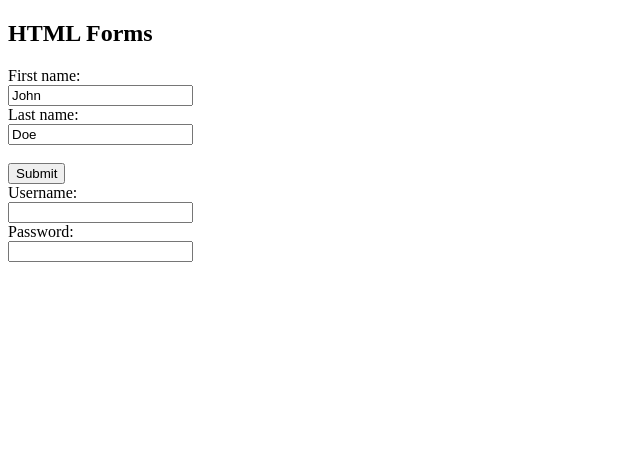
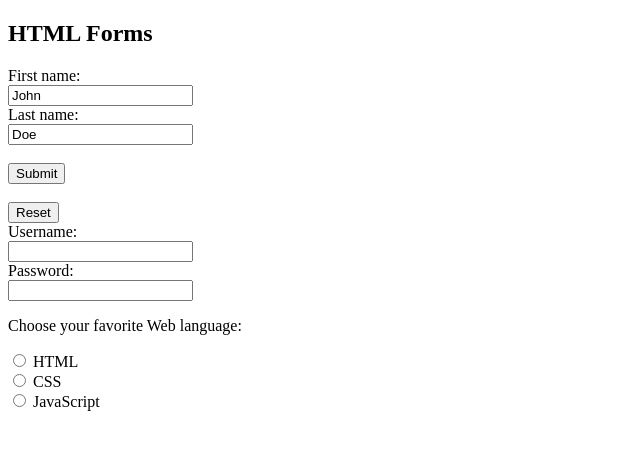
Before and after one commit to EgitaRizga/DialogsAB_JS, a plain HTML site: page 03_nodarbiba/index.html in a window 1280 px wide. Shown: the whole page, without its empty margins (0-640 px from the left). Drawn offline with Linux system fonts and the light colour scheme.

Commit message:
add_radio

```diff
--- a/03_nodarbiba/index.html
+++ b/03_nodarbiba/index.html
@@ -9,7 +9,8 @@
   <input type="text" id="fname" name="fname" value="John"><br>
   <label for="lname">Last name:</label><br>
   <input type="text" id="lname" name="lname" value="Doe"><br><br>
-  <input type="submit" value="Submit">
+  <input type="submit" value="Submit"><br><br>
+  <input type="reset">
 </form>
 
 <form action="/action_page.php">
@@ -18,7 +19,16 @@
     <label for="pwd">Password:</label><br>
     <input type="password" id="pwd" name="pwd"><br>
   </form>
+  <p>Choose your favorite Web language:</p>
 
+  <form>
+    <input type="radio" id="html" name="fav_language" value="HTML">
+    <label for="html">HTML</label><br>
+    <input type="radio" id="css" name="fav_language" value="CSS">
+    <label for="css">CSS</label><br>
+    <input type="radio" id="javascript" name="fav_language" value="JavaScript">
+    <label for="javascript">JavaScript</label>
+  </form>
 
 </body>
 </html>
```
